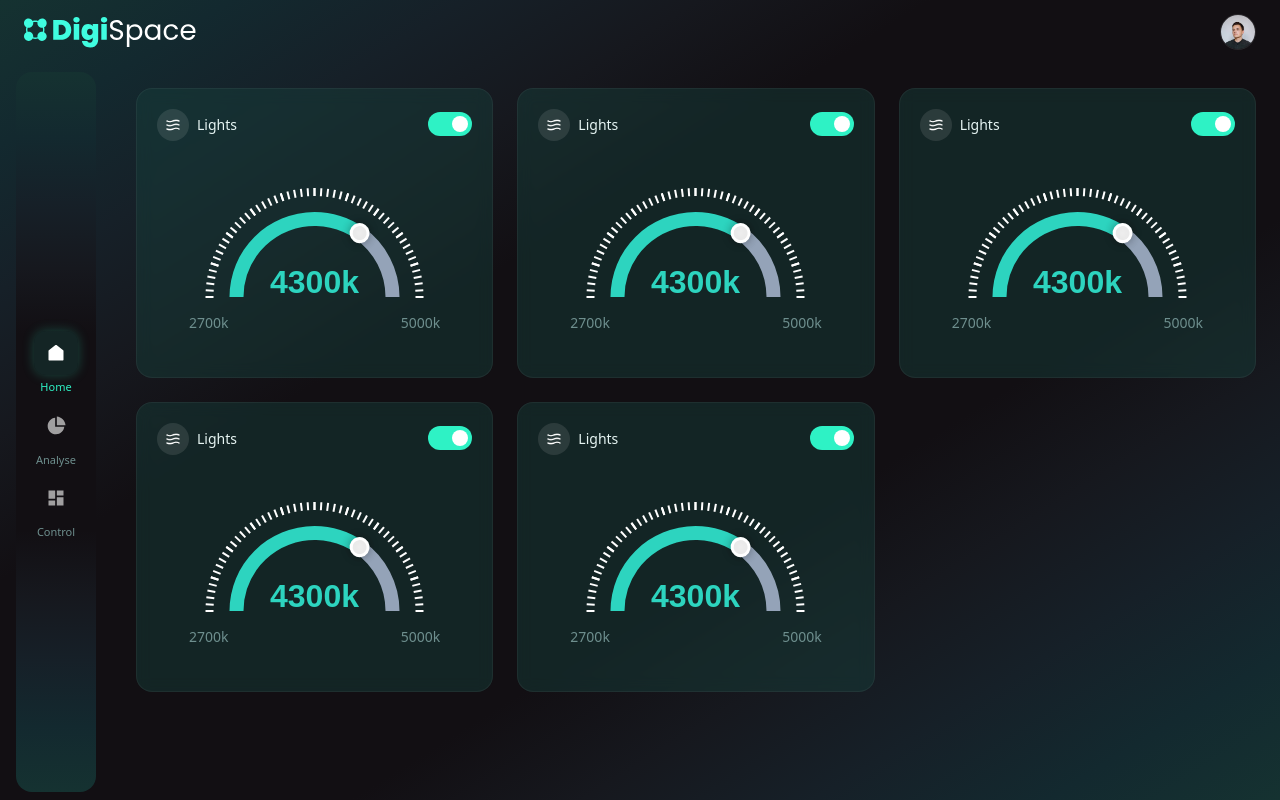
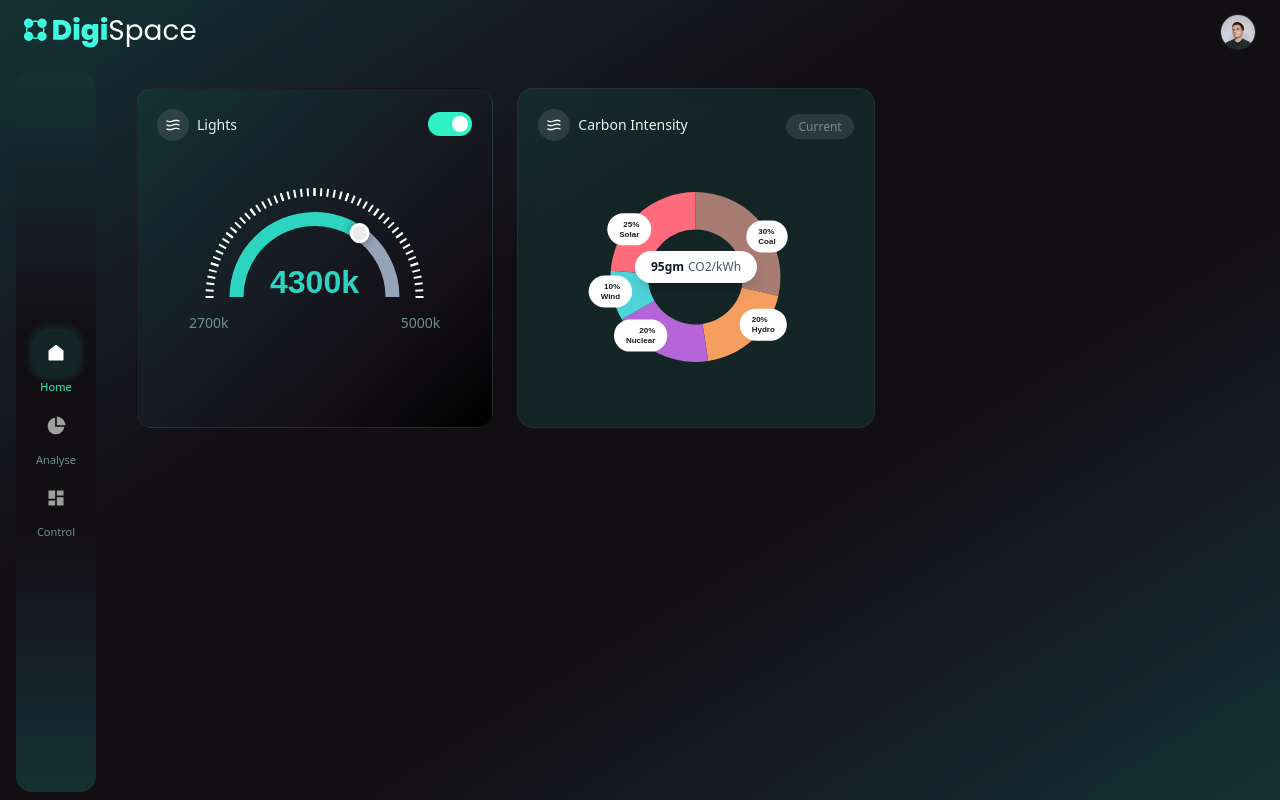
Before and after one commit to vedhatech002/digispace-dashboard, a React (Vite) app: page /dashboard in a window 1280 px wide. Built offline with nearby package versions, Linux system fonts and the light colour scheme.

Commit message:
feat: developed carbon intensity chart card

```diff
--- /dev/null
+++ b/src/components/charts/donut/DonutChart.tsx
@@ -0,0 +1,115 @@
+import { useEffect, useRef } from "react";
+import * as echarts from "echarts";
+// import { Menu } from "lucide-react";
+
+interface DataItem {
+  value: number;
+  name: string;
+  itemStyle: { color: string };
+}
+
+const CarbonIntensityChart = () => {
+  const chartRef = useRef<HTMLDivElement>(null);
+
+  const data: DataItem[] = [
+    { value: 30, name: "Coal", itemStyle: { color: "#A67C73" } },
+    { value: 20, name: "Hydro", itemStyle: { color: "#F59E5F" } },
+    { value: 20, name: "Nuclear", itemStyle: { color: "#B565D8" } },
+    { value: 10, name: "Wind", itemStyle: { color: "#4DD4D8" } },
+    { value: 25, name: "Solar", itemStyle: { color: "#FF6B7A" } },
+  ];
+
+  useEffect(() => {
+    if (!chartRef.current) return;
+
+    const chart = echarts.init(chartRef.current);
+
+    const option: echarts.EChartsOption = {
+      backgroundColor: "transparent",
+      tooltip: {
+        trigger: "item",
+        formatter: "{b}: {c}% ({d}%)",
+        backgroundColor: "rgba(0, 0, 0, 0.8)",
+        borderColor: "#333",
+        textStyle: {
+          color: "#fff",
+        },
+      },
+      series: [
+        {
+          type: "pie",
+          radius: ["38%", "68%"],
+          center: ["50%", "48%"],
+          avoidLabelOverlap: false,
+          label: {
+            show: true,
+            position: "outside",
+            formatter: (params: any) => {
+              return `${params.value}%\n${params.name}`;
+            },
+            fontSize: 8,
+            fontWeight: "bolder",
+            color: "#1a1a1a",
+            backgroundColor: "#fff",
+            padding: [6, 12],
+            borderRadius: 18,
+            lineHeight: 10,
+          },
+          labelLine: {
+            show: true,
+            length: -20,
+            length2: -5,
+            lineStyle: {
+              color: "#4b5563",
+            },
+          },
+          emphasis: {
+            // scale: false,
+            // scaleSize: 20,
+            // itemStyle: {
+            //   shadowBlur: 10,
+            //   shadowOffsetX: 1,
+            //   shadowColor: "rgba(0, 0, 0, 0.5)",
+            // },
+          },
+          data: data,
+        },
+      ],
+    };
+
+    chart.setOption(option);
+
+    const handleResize = () => {
+      chart.resize();
+    };
+
+    window.addEventListener("resize", handleResize);
+
+    return () => {
+      window.removeEventListener("resize", handleResize);
+      chart.dispose();
+    };
+  }, []);
+
+  return (
+    <div className="w-full">
+      <div className="relative flex justify-center items-center">
+        <div ref={chartRef} className="w-full" style={{ height: 250 }} />
+
+        <div
+          className="absolute top-1/2 left-1/2 transform -translate-x-1/2 -translate-y-1/2 text-center pointer-events-none"
+          style={{ top: "calc(50% - 15px)" }}
+        >
+          <div className="bg-white px-4 py-2 rounded-full shadow-lg">
+            <div className="flex items-baseline gap-1">
+              <span className="text-xs font-bold text-gray-900">95gm</span>
+              <span className="text-xs text-gray-600">CO2/kWh</span>
+            </div>
+          </div>
+        </div>
+      </div>
+    </div>
+  );
+};
+
+export default CarbonIntensityChart;
--- /dev/null
+++ b/src/components/common/Badge/Badge.tsx
@@ -0,0 +1,21 @@
+interface BadgeProps {
+  label: string;
+}
+
+const Badge = ({ label }: BadgeProps) => {
+  return (
+    <span
+      className="
+      px-3 py-1
+      rounded-full
+      text-xs
+      bg-white/10
+      text-[var(--text-muted)]
+    "
+    >
+      {label}
+    </span>
+  );
+};
+
+export default Badge;
--- a/src/pages/dashboard/DashboardPage.tsx
+++ b/src/pages/dashboard/DashboardPage.tsx
@@ -1,4 +1,5 @@
 // Components
+import CarbonIntensityCard from "./components/CarbonIntensityCard/CarbonIntensityCard";
 import LightsCard from "./components/LightsCard/LightsCard";
 
 const DashboardPage = () => {
@@ -14,10 +15,7 @@ const DashboardPage = () => {
       {/* Top row */}
       {/* <div className="col-span-2"> */}
       <LightsCard />
-      <LightsCard />
-      <LightsCard />
-      <LightsCard />
-      <LightsCard />
+      <CarbonIntensityCard />
       {/* </div> */}
 
       {/* <WaterConsumptionCard /> */}
--- /dev/null
+++ b/src/pages/dashboard/components/CarbonIntensityCard/CarbonIntensityCard.tsx
@@ -0,0 +1,38 @@
+// import Card from "@/components/common/Card/Card";
+// import CardHeader from "@/components/common/Card/CardHeader";
+// import CarbonDonutChart from "./CarbonDonutChart";
+// import { useCarbonIntensityData } from "./useCarbonIntensityData";
+// import IconButton from "@/components/common/IconButton/IconButton";
+// import Badge from "@/components/common/Badge/Badge";
+import AirIcon from "../../../../assets/air.png";
+
+import Card from "../../../../components/common/card/Card";
+import CardHeader from "../../../../components/common/card/CardHeader";
+import IconButton from "../../../../components/common/iconButton/IconButton";
+import { useCarbonIntensityData } from "../../hooks/useCarbonIntensityData";
+import Badge from "../../../../components/common/Badge/Badge";
+import CarbonIntensityChart from "../../../../components/charts/donut/DonutChart";
+// import CarbonDonutChart from "../../../../components/charts/donut/DonutChart";
+// import CarbonIntensityGauge from "../../../../components/charts/donut/DonutChart";
+
+const CarbonIntensityCard = () => {
+  const data = useCarbonIntensityData();
+
+  return (
+    <Card>
+      <CardHeader
+        title="Carbon Intensity"
+        icon={
+          <IconButton
+            icon={<img className="w-4" src={AirIcon} alt="lights" />}
+          />
+        }
+        action={<Badge label="Current" />}
+      />
+
+      <CarbonIntensityChart />
+    </Card>
+  );
+};
+
+export default CarbonIntensityCard;
--- /dev/null
+++ b/src/pages/dashboard/components/CarbonIntensityCard/types.ts
@@ -0,0 +1,11 @@
+export interface CarbonSource {
+  name: string;
+  value: number;
+  color: string;
+}
+
+export interface CarbonIntensityData {
+  total: number;
+  unit: string;
+  sources: CarbonSource[];
+}
--- a/src/pages/dashboard/components/LightsCard/LightsCard.tsx
+++ b/src/pages/dashboard/components/LightsCard/LightsCard.tsx
@@ -16,7 +16,11 @@ const LightsCard = () => {
   const [enabled, setEnabled] = useState(true);
 
   return (
-    <Card>
+    <Card
+      className="bg-[linear-gradient(to_right_bottom,#153231,#14262d,#171a22,#120f13,#000000)]
+
+"
+    >
       <CardHeader
         title="Lights"
         icon={
--- /dev/null
+++ b/src/pages/dashboard/hooks/useCarbonIntensityData.ts
@@ -0,0 +1,17 @@
+// import { CarbonIntensityData } from "./types";
+
+import type { CarbonIntensityData } from "../components/CarbonIntensityCard/types";
+
+export const useCarbonIntensityData = (): CarbonIntensityData => {
+  return {
+    total: 95,
+    unit: "gm CO₂/kWh",
+    sources: [
+      { name: "Coal", value: 30, color: "#8B5A4E" },
+      { name: "Hydro", value: 20, color: "#F4A261" },
+      { name: "Nuclear", value: 20, color: "#9B5DE5" },
+      { name: "Wind", value: 15, color: "#2EF2C5" },
+      { name: "Solar", value: 15, color: "#F94144" },
+    ],
+  };
+};
```
